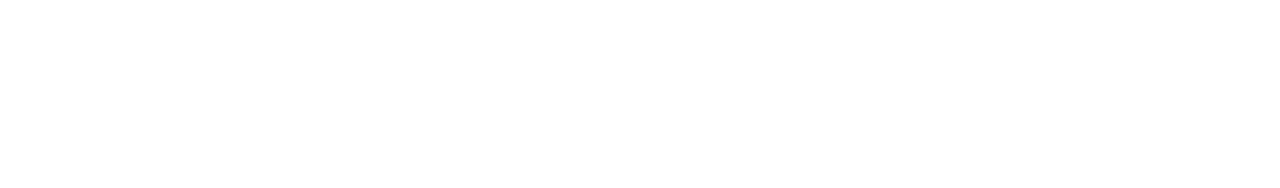
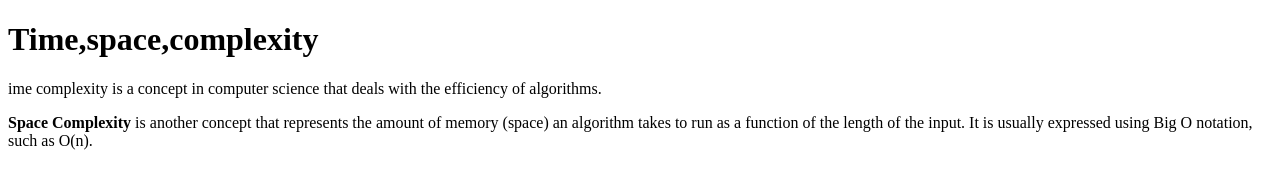
Before and after one commit to acciojob/time-and-space-complexity-lkr9, a website: page main.html in a window 1280 px wide. Drawn offline with Linux system fonts and the light colour scheme.

Commit message:
created a submission

```diff
--- a/main.html
+++ b/main.html
@@ -8,6 +8,9 @@
 
 <body>
 	<!-- the entire body must be written by student -->
+	<h1>Time,space,complexity</h1>
+	<p>ime complexity is a concept in computer science that deals with the efficiency of algorithms.</p>
+	<p><b>Space Complexity</b> is another concept that represents the amount of memory (space) an algorithm takes to run as a function of the length of the input. It is usually expressed using Big O notation, such as O(n).</p>
     <script type="text/javascript" src="./script.js">
 </script>
 
```
